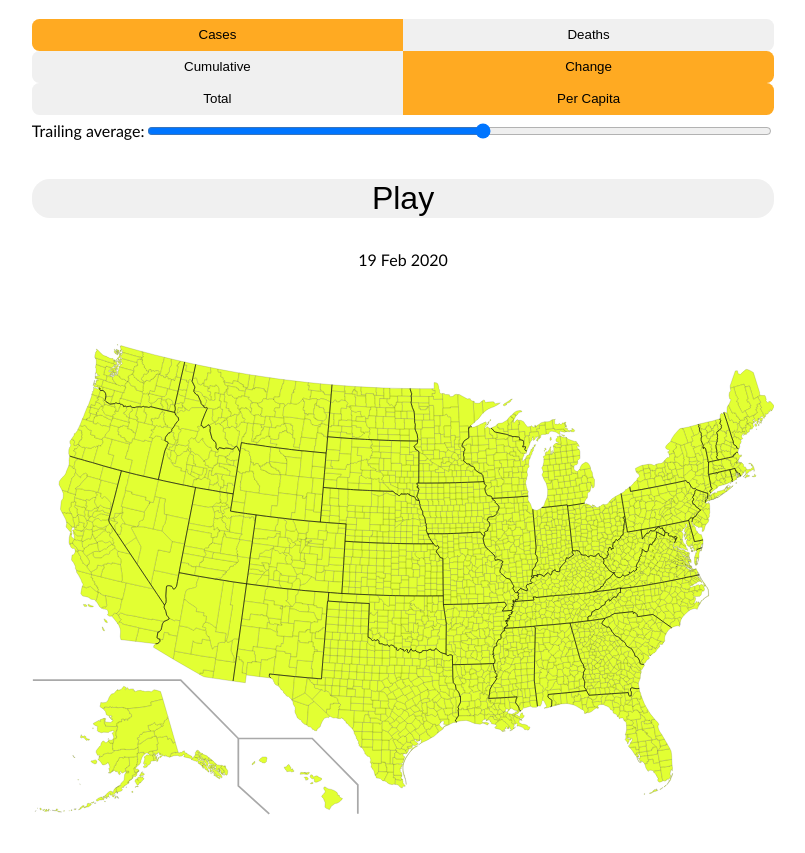
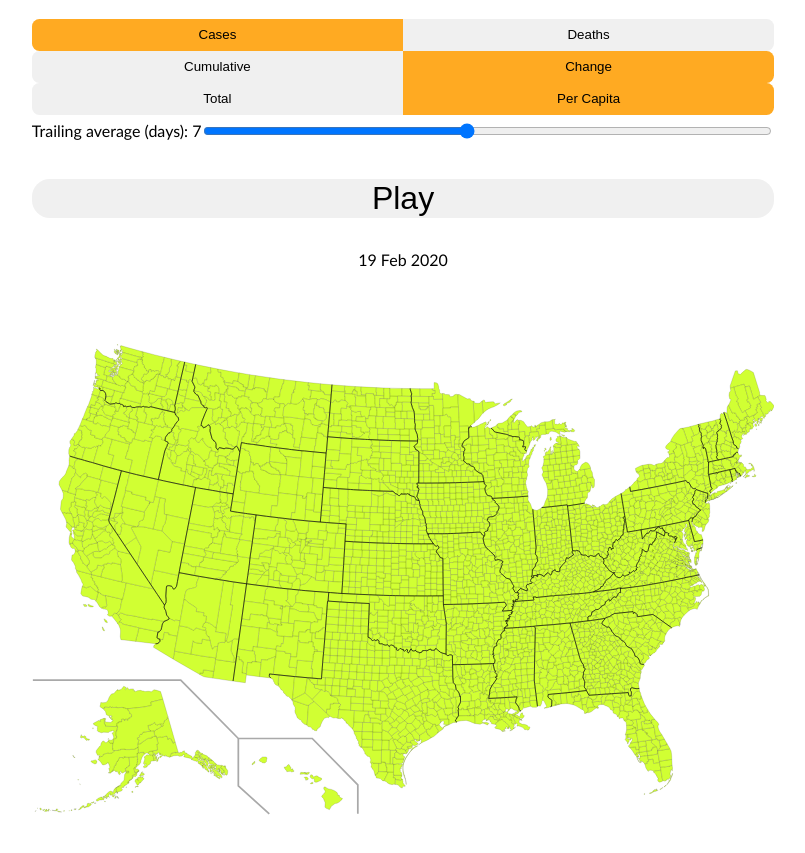
Before and after one commit to yunfeim/covid-viz, a plain HTML site: page index.html in a window 1280 px wide. Both pictures are taken after a click on the button "Play". Shown: the part 63-916 px from the top of the page, without its empty margins (237-1042 px from the left). Drawn offline with Linux system fonts and the light colour scheme.

Commit message:
full support for moving average in UI and internally

```diff
--- a/index.css
+++ b/index.css
@@ -86,11 +86,11 @@ button {
 
 .range-container {
     display: grid;
-    grid-template: 1fr / min-content 1fr;
+    grid-template: 1fr / repeat(2, min-content) 1fr;
 }
 
-.range-container>*:first-child {
-    white-space: nowrap;
+.range-container>span {
+    white-space: pre;
     display: inline-flex;
     align-items: center;
 }
--- a/index.html
+++ b/index.html
@@ -24,8 +24,9 @@
                 <button>Per Capita</button>
             </article>
             <article class="range-container">
-                <span>Trailing average:</span>
-                <input id="trailing-average" type="range" class="option" min="1" max="14" step="1" />
+                <span>Trailing average (days): </span>
+                <span></span>
+                <input id="trailing-average" type="range" class="option" min="1" max="14" step="1" value="7" />
             </article>
         </section>
         <button id="play-button">Play</button>
--- a/index.js
+++ b/index.js
@@ -41,11 +41,11 @@ const VALUE = { total: 0, perCapita: 4 };
 const maxFlag = getSum([QUANTITY, TYPE, VALUE].map(
     flags => getSum(Object.values(flags))));
 
-/* Retrieve a dataset from the provided flag.
+/* Retrieve a dataset from the provided identifiers.
 // Return a promise that resolves to the desired dataset */
 const getDataset = async (sourceFlag, trailingAverage = 1) => {
     // check that source flag is in bounds
-    if (sourceFlag < 0 || maxFlag < sourceFlag) {
+    if (!(0 <= sourceFlag && sourceFlag < maxFlag)) {
         throw `Unknown flag: ${sourceFlag}`;
     }
     // check that moving average is positive
@@ -499,8 +499,26 @@ class Button {
     }
 }
 
-/* load buttons from HTML and create mapping from strings to Button class*/
-const loadButtons = () => {
+class RangeSelector {
+    constructor(input, display) {
+        this.input = input;
+        this.display = display;
+
+        this.display.textContent = this.input.value;
+
+        this.input.addEventListener('input', () => {
+            this.display.textContent = this.input.value;
+        });
+    }
+
+    get value() {
+        return this.input.value;
+    }
+};
+
+/* load buttons from HTML and create mapping from strings to Button
+// and RangeSelector classes */
+const loadInputs = () => {
     const [cases, deaths] = document.querySelectorAll('#quantity>*');
     const [cumulative, change] = document.querySelectorAll('#type>*');
     const [total, perCapita] = document.querySelectorAll('#value>*');
@@ -509,7 +527,14 @@ const loadButtons = () => {
     Object.entries(elements).forEach(([name, element]) => {
         buttons[name] = new Button(element);
     });
-    return buttons;
+
+    const trailingAverage = (() => {
+        const input = document.getElementById('trailing-average');
+        const display = input.previousElementSibling;
+        return new RangeSelector(input, display);
+    })();
+
+    return { buttons, rangeSelectors: { trailingAverage } };
 }
 
 const initializeButtons = (buttons) => {
@@ -527,26 +552,29 @@ const initializeButtons = (buttons) => {
     perCapita.select();
 };
 
-/* find the desired dataset flag given the user's selected options */
-const calculateDatasetFlag = (buttons) => {
+/* find the identifier for the dataset matching the user's selected options */
+const calculateDatasetIdentifiers = ({ buttons, rangeSelectors }) => {
     const { deaths, change, perCapita } = buttons;
-    let flag = 0;
-    flag += deaths.selected ? QUANTITY.deaths : QUANTITY.cases;
-    flag += change.selected ? TYPE.change : TYPE.cumulative;
-    flag += perCapita.selected ? VALUE.perCapita : VALUE.total;
-    return flag;
+    let sourceFlag = 0;
+    sourceFlag += deaths.selected ? QUANTITY.deaths : QUANTITY.cases;
+    sourceFlag += change.selected ? TYPE.change : TYPE.cumulative;
+    sourceFlag += perCapita.selected ? VALUE.perCapita : VALUE.total;
+
+    const { trailingAverage } = rangeSelectors;
+    return [sourceFlag, trailingAverage.value];
 }
 
 /* main action on page */
 const main = async () => {
-    const buttons = loadButtons();
+    const { buttons, rangeSelectors } = loadInputs();
     initializeButtons(buttons);
     await loadMap();
     const playAnimation = getAnimator();
     const playButton = document.getElementById('play-button');
     playButton.addEventListener('click', async () => {
-        const datasetID = calculateDatasetFlag(buttons);
-        const [dates, dataset] = await getDataset(datasetID);
+        const [sourceFlag, trailingAverage] = calculateDatasetIdentifiers(
+            { buttons, rangeSelectors });
+        const [dates, dataset] = await getDataset(sourceFlag, trailingAverage);
         playAnimation(dates, dataset);
     });
 };
```
